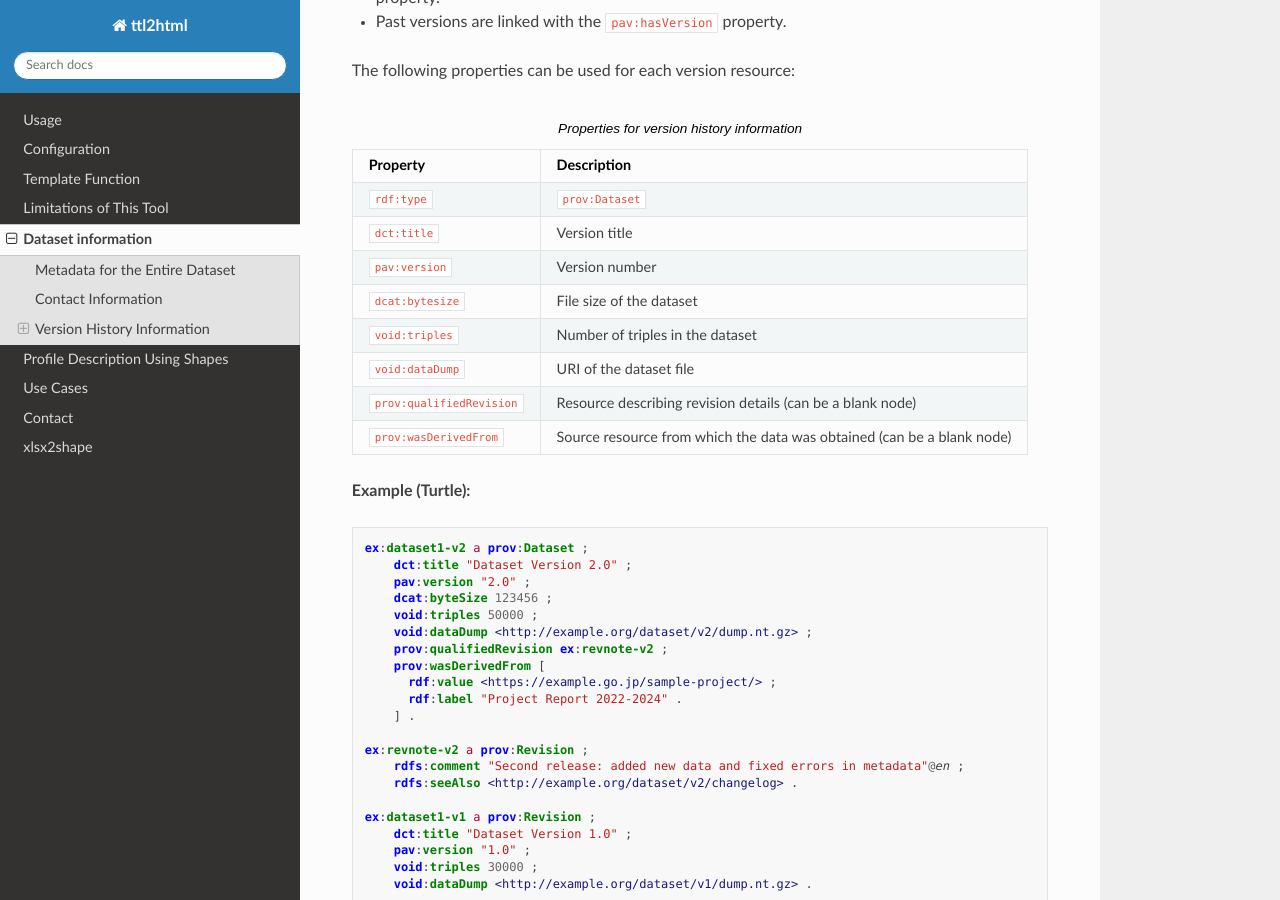
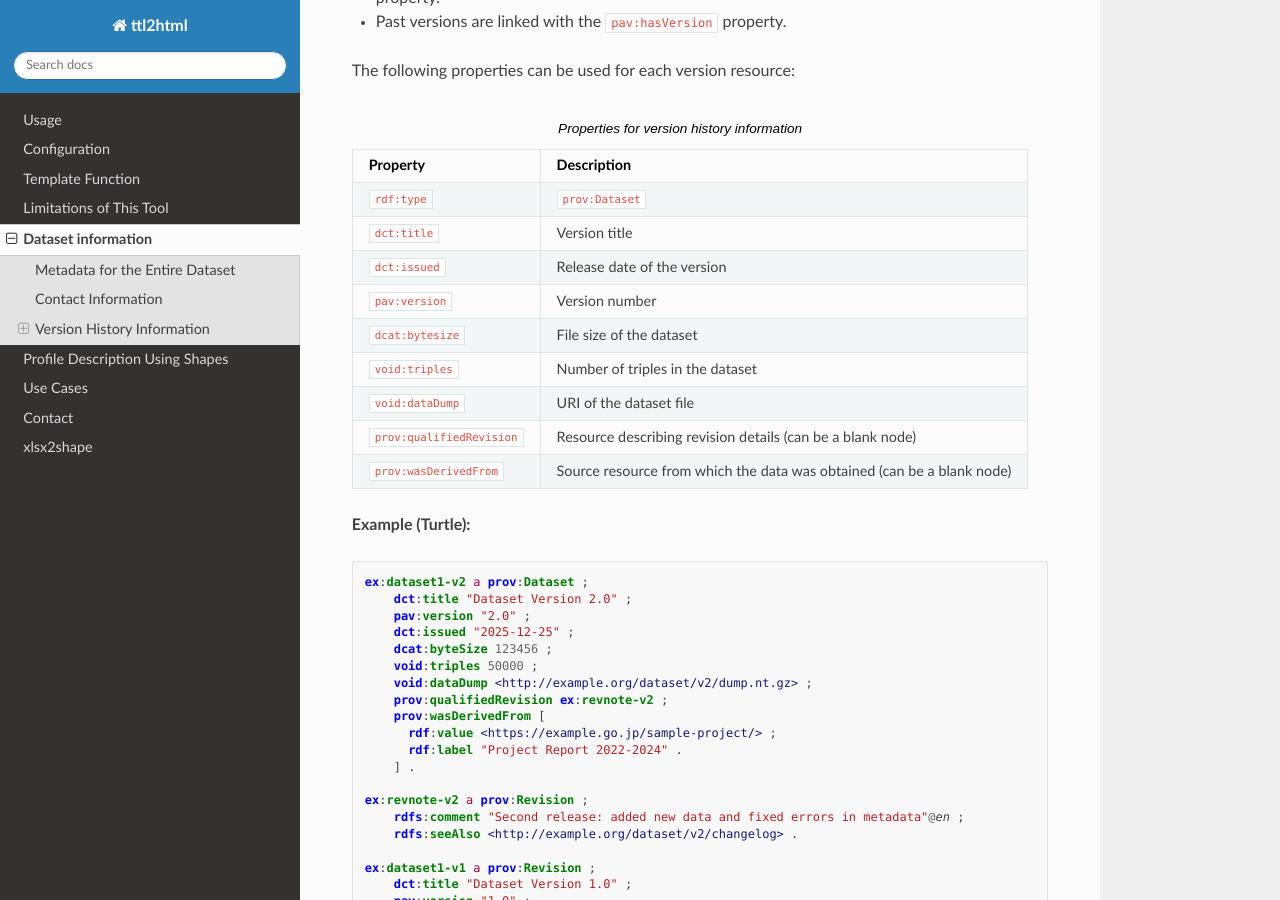
Before and after one commit to masao/ttl2html-doc, a Sphinx documentation site: the page built from docs/dataset.rst, in a window 1280 px wide and 900 px high, scrolled down 3400 px. Built offline with Sphinx 7.4.7 and the Read the Docs theme 3.1.0, drawn with Linux system fonts in a browser that asks for light colours.

Commit message:
add dct:issued used for release date of the version. masao/ttl2html#216

```diff
--- a/docs/dataset.rst
+++ b/docs/dataset.rst
@@ -133,6 +133,7 @@ The following properties can be used for each version resource:
 
    ``rdf:type``, ``prov:Dataset``
    ``dct:title``, Version title
+   ``dct:issued``, Release date of the version
    ``pav:version``, Version number
    ``dcat:bytesize``, File size of the dataset
    ``void:triples``, Number of triples in the dataset
@@ -147,6 +148,7 @@ The following properties can be used for each version resource:
    ex:dataset1-v2 a prov:Dataset ;
        dct:title "Dataset Version 2.0" ;
        pav:version "2.0" ;
+       dct:issued "2025-12-25" ;
        dcat:byteSize 123456 ;
        void:triples 50000 ;
        void:dataDump <http://example.org/dataset/v2/dump.nt.gz> ;
```
